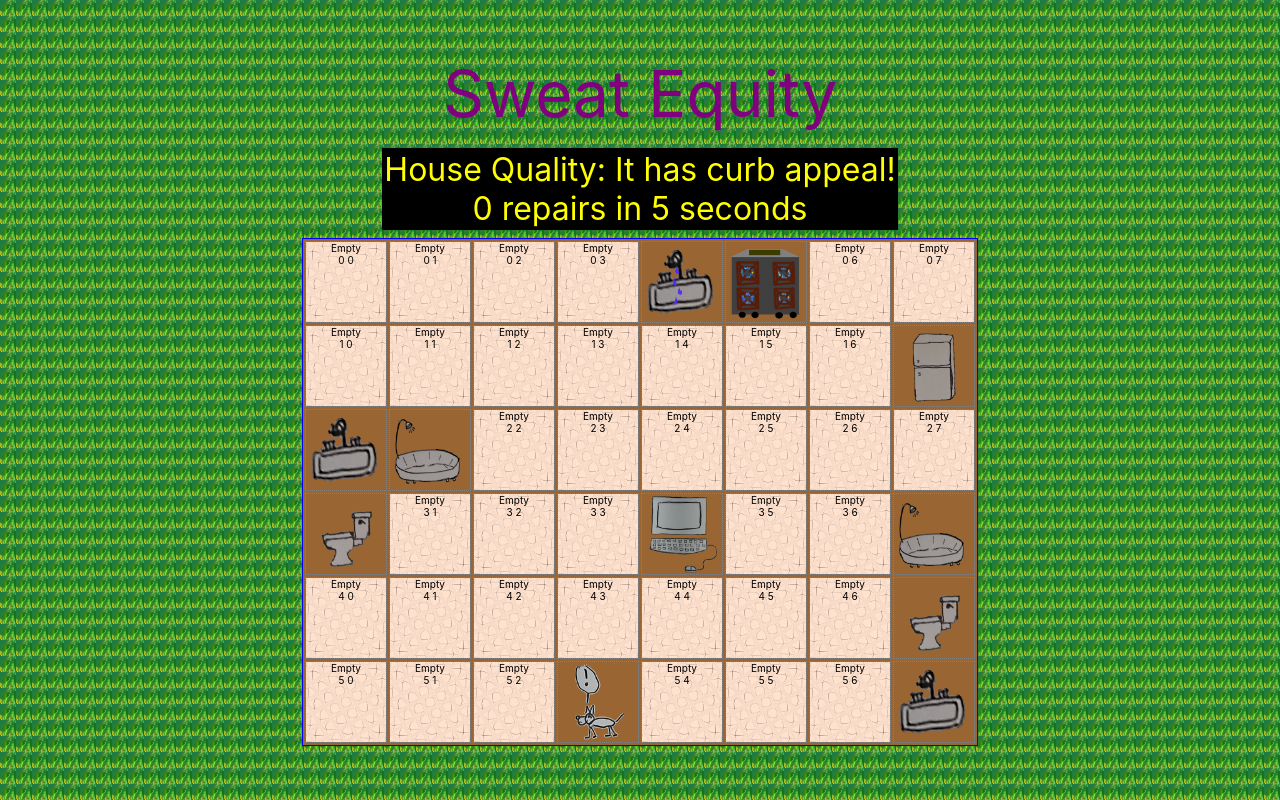
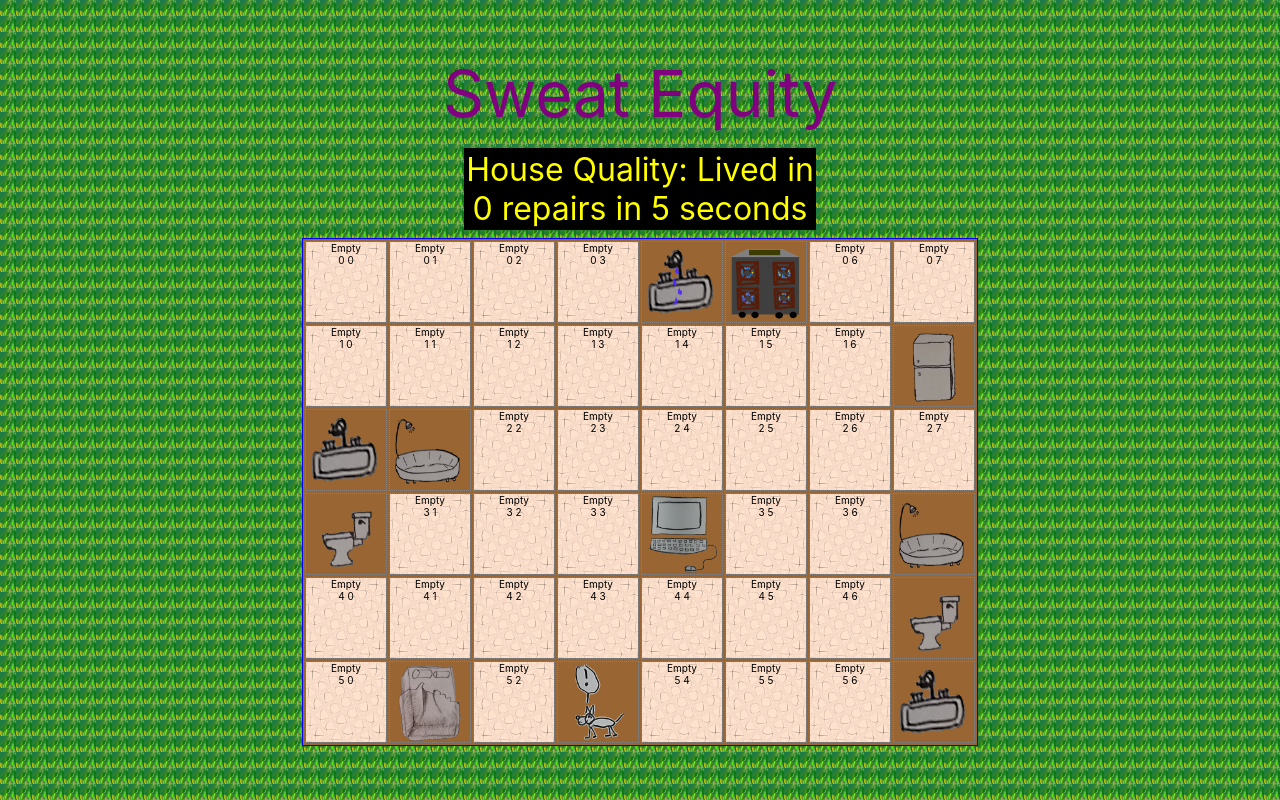
Before and after one commit to addison-grant/sweat-equity-2, a React (Create React App) app: page / in a window 1280 px wide. Built offline with nearby package versions, Linux system fonts and the light colour scheme; no server answers.

Commit message:
Add Bed component

```diff
--- /dev/null
+++ b/src/components/Bed.js
@@ -0,0 +1,46 @@
+import React, { Component } from 'react';
+import Repairable from './Repairable.js';
+import BedImg4 from '../img/Bed/bed.png';
+import BedImg3 from '../img/Bed/bedHalf.png';
+import BedImg2 from '../img/Bed/bedThreeFourths.png';
+import BedImg1 from '../img/Bed/bedOut.png';
+
+import BedSound2 from '../audio/Bed/blanket-state-2.wav';
+import BedSound3 from '../audio/Bed/blanket-state-3.wav';
+
+class Bed extends Component {
+  render() {
+    return (
+      <Repairable
+        conditions={[
+          'Destroyed',
+          'Dirty',
+          'Messy',
+          'Made'
+        ]}
+        nextStateAge={10}
+        displayName='Bed'
+        image={BedImg1}
+        stateImages={[
+          BedImg1,
+          BedImg2,
+          BedImg3,
+          BedImg4,
+        ]}
+        stateTransitionTimes={[
+          15,
+          20,
+          5
+        ]}
+        stateTransitionSounds={[
+          BedSound3,
+          BedSound2,
+          BedSound2
+        ]}
+        {...this.props}
+      />
+    );
+  }
+}
+
+export default Bed;
--- a/src/components/House.js
+++ b/src/components/House.js
@@ -9,6 +9,7 @@ import Dog from './Dog.js';
 import Computer from './Computer.js';
 import Shower from './Shower.js';
 import Refrigerator from './Refrigerator.js';
+import Bed from './Bed.js';
 
 class House extends React.Component {
   constructor(props) {
@@ -92,6 +93,7 @@ class House extends React.Component {
     addItem(5, 3, Dog);
     addItem(3, 4, Computer);
     addItem(1, 7, Refrigerator);
+    addItem(5, 1, Bed);
   }
 
   render() {
```
Also changed, not shown: 2 other files (tests, documents, lock files or other folders).
